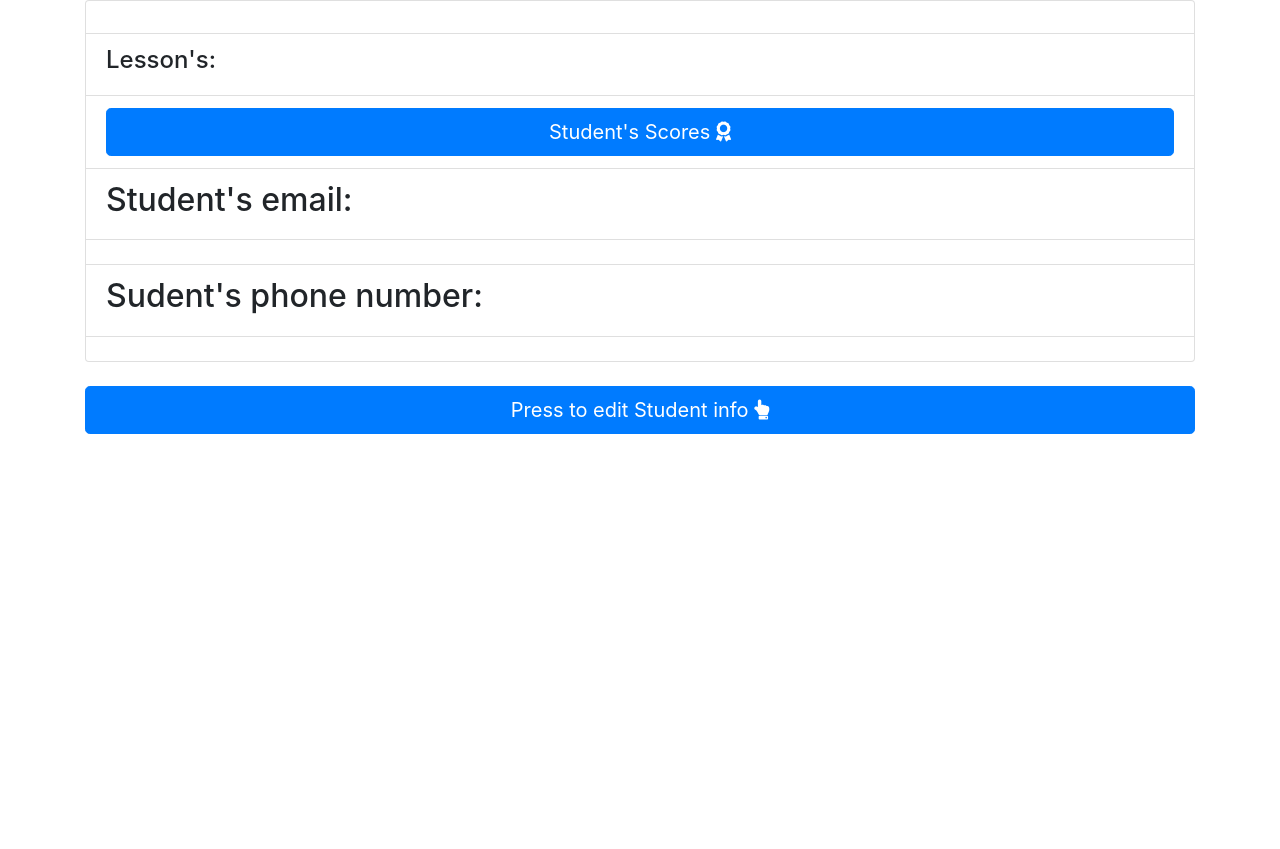
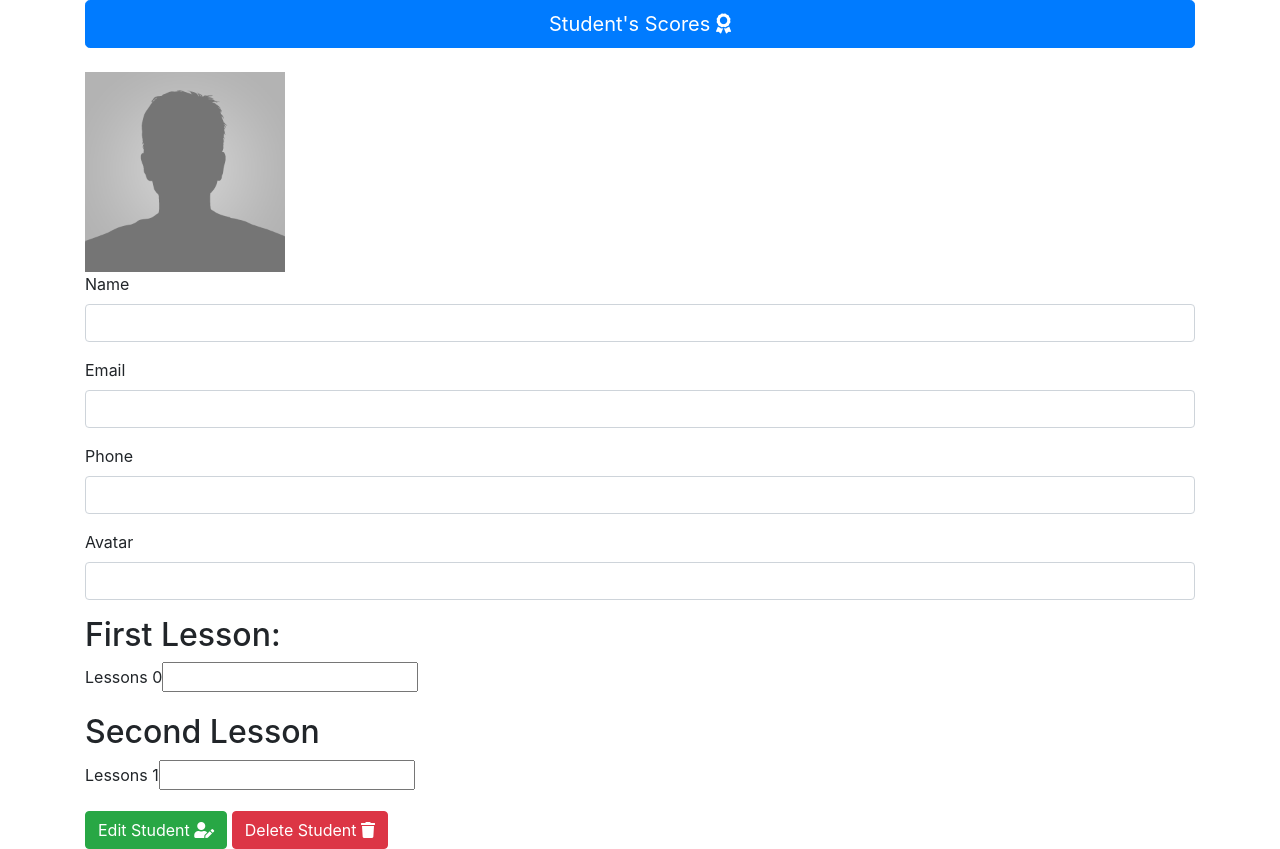
Before and after one commit to EduardCherkashyn/MusicSchool, a Symfony app: template templates/StudentController/EditStudentForm.html.twig in a window 1280 px wide. Shown: the part 56-905 px from the top of the page. Before the commit the page ends 490 px from the top, so only its background shows below. Run offline with Twig, Linux system fonts and the light colour scheme; the template is opened without the code that fills it, so the values that code supplies are empty; form fields are guessed from the names that the template uses; some libraries are stand-ins or nearby versions.

Commit message:
Fixing avatars

```diff
--- a/composer.json
+++ b/composer.json
@@ -10,6 +10,7 @@
         "symfony/asset": "4.1.*",
         "symfony/console": "4.1.*",
         "symfony/expression-language": "4.1.*",
+        "symfony/filesystem": "4.1.*",
         "symfony/flex": "^1.1",
         "symfony/form": "4.1.*",
         "symfony/framework-bundle": "4.1.*",
--- a/config/services.yaml
+++ b/config/services.yaml
@@ -5,6 +5,7 @@
 # https://symfony.com/doc/current/best_practices/configuration.html#application-related-configuration
 parameters:
     locale: 'en'
+    avatars_directory: '%kernel.project_dir%/public/avatars'
 
 services:
     # default configuration for services in *this* file
@@ -29,3 +30,6 @@ services:
 
     # add more service definitions when explicit configuration is needed
     # please note that last definitions always *replace* previous ones
+    App\Services\FileUploader:
+        arguments:
+            $targetDirectory: '%avatars_directory%'
--- a/src/Controller/LessonController.php
+++ b/src/Controller/LessonController.php
@@ -78,7 +78,7 @@ class LessonController extends AbstractController
     public function checkLesson(Request $request, Student $student, LessonCheck $lessonCheck)
     {
         $lesson = $lessonCheck->beforePutMark($student);
-        if ($lesson->getMark() !== null && $lesson !==null) {
+        if($lesson == null || $lesson->getMark() !== null) {
             $this->addFlash(
                     'notice',
                     'The lesson have not been created yet !'
--- a/src/Form/StudentEditByNameType.php
+++ b/src/Form/StudentEditByNameType.php
@@ -5,6 +5,7 @@ namespace App\Form;
 use App\Entity\Student;
 use Symfony\Component\Form\AbstractType;
 use Symfony\Component\Form\Extension\Core\Type\CollectionType;
+use Symfony\Component\Form\Extension\Core\Type\FileType;
 use Symfony\Component\Form\FormBuilderInterface;
 use Symfony\Component\OptionsResolver\OptionsResolver;
 
@@ -14,6 +15,7 @@ class StudentEditByNameType extends AbstractType
     {
         $builder
             ->add('email')
+            ->add('avatar',FileType::class)
             ->add('phone')
             ->add(
                 'lessons',
--- a/src/Form/StudentType.php
+++ b/src/Form/StudentType.php
@@ -6,6 +6,7 @@ use App\Entity\Student;
 use Symfony\Component\Form\AbstractType;
 use Symfony\Component\Form\Extension\Core\Type\CollectionType;
 use Symfony\Component\Form\Extension\Core\Type\EmailType;
+use Symfony\Component\Form\Extension\Core\Type\FileType;
 use Symfony\Component\Form\Extension\Core\Type\TextType;
 use Symfony\Component\Form\FormBuilderInterface;
 use Symfony\Component\OptionsResolver\OptionsResolver;
@@ -16,6 +17,9 @@ class StudentType extends AbstractType
     {
         $builder
             ->add('name', TextType::class)
+            ->add('avatar',FileType::class,[
+                'required' => false
+            ])
             ->add('email', EmailType::class)
             ->add('phone', TextType::class)
             ->add(
--- a/templates/StudentController/EditStudentForm.html.twig
+++ b/templates/StudentController/EditStudentForm.html.twig
@@ -3,41 +3,19 @@
 
   {% block body %}
       <div class="container">
-          <ul class="list-group">
-              <li class="list-group-item"> <h1>{{ student.name }}</h1></li>
-              <li class="list-group-item"> <h4>Lesson's:</h4></li>
-      {%for lesson in student.lessons%}
-          {% if lesson.dayOfTheWeek == 1  %}
-              <li class="list-group-item"> <h2>Monday</h2></li>
-          {% elseif lesson.dayOfTheWeek == 2  %}
-              <li class="list-group-item"> <h2>Tuesday</h2></li>
-          {% elseif lesson.dayOfTheWeek == 3  %}
-              <li class="list-group-item"> <h2>Wednesday</h2></li>
-          {% elseif lesson.dayOfTheWeek == 4  %}
-              <li class="list-group-item"> <h2>Thursday</h2></li>
-          {% elseif lesson.dayOfTheWeek == 5  %}
-              <li class="list-group-item"> <h2>Friday</h2></li>
-          {% elseif lesson.dayOfTheWeek == 6  %}
-              <li class="list-group-item"> <h2>Saturday</h2></li>
+          <a href="{{ path('studentScore',({'id':student.id})) }}" class="btn btn-primary btn-lg btn-block" role="button">Student's Scores <i class="fas fa-award"></i></a>
+      </br>
+          {% if student.avatar is null%}
+                <img src="{{ asset('avatars/no-avatar-300x300.png') }}" width="200px" height="200px" >
+          {% else %}
+                <img src="{{ asset('avatars/' ~ avatar) }}" width="200px" height="200px" >
           {% endif %}
-              <li class="list-group-item">{{ lesson.time|date('H:i') }}</li>
-      {% endfor %}
-
-              <li class="list-group-item"><a href="{{ path('studentScore',({'id':student.id})) }}" class="btn btn-primary btn-lg btn-block" role="button">Student's Scores <i class="fas fa-award"></i></a></li>
-              <li class="list-group-item"> <h2>Student's email:</h2></li>
-              <li class="list-group-item"> {{ student.email }}</li>
-              <li class="list-group-item"> <h2>Sudent's phone number: </h2></li>
-              <li class="list-group-item"> {{ student.phone }}</li>
-      </ul>
-      </br>
-          <button class="btn btn-primary btn-lg btn-block" type="button" data-toggle="collapse" data-target="#collapseExample" aria-expanded="false" aria-controls="collapseExample">
-              Press to edit Student  info     <i class="fas fa-hand-point-up"></i>
-          </button>
-      <div class="collapse" id="collapseExample">
       {{form_start(edit_form)}}
-      {{ form_row(edit_form.email) }}
+          {{ form_row(edit_form.name) }}
+          {{ form_row(edit_form.email) }}
       {{ form_row(edit_form.phone) }}
-      <h2>First Lesson:</h2>
+          {{ form_row(edit_form.avatar) }}
+          <h2>First Lesson:</h2>
       {{ form_row(edit_form.lessons.0,{'attr':{'class':'lesson'}}) }}
       <h2>Second Lesson</h2>
       {{ form_row(edit_form.lessons.1,{'attr':{'class':'lesson'}}) }}
@@ -45,5 +23,4 @@
       <a href="{{ path('deleteStudent',({'id':student.id})) }}" class="btn btn-danger" onclick="return confirm('Are u sure?')">Delete Student <i class="fas fa-trash"></i></a>
       {{ form_end(edit_form) }}
       </div>
-      </div>
   {% endblock %}
--- a/templates/StudentController/StudentForm.html.twig
+++ b/templates/StudentController/StudentForm.html.twig
@@ -8,6 +8,7 @@
      {{ form_start (register_form,{'attr':{'id':'custom_post_form'}})}}
     <h1>New Student</h1>
          {{ form_row(register_form.name) }}
+         {{ form_row(register_form.avatar) }}
          {{ form_row(register_form.email) }}
          {{ form_row(register_form.phone) }}
          <h2>First Lesson:</h2>
```
Also changed, not shown: src/Controller/StudentController.php (+38 -5 lines), src/Entity/Student.php (+18 -0 lines), src/Migrations/Version20181214172020.php (deleted, +0 -36 lines), src/Services/FileUploader.php (added, +33 -0 lines), templates/LessonController/lessons.html.twig (+7 -0 lines), templates/StudentController/showAllStudents.html.twig (+17 -3 lines), public/avatars/no-avatar-300x300.png (added), 1 other file.
